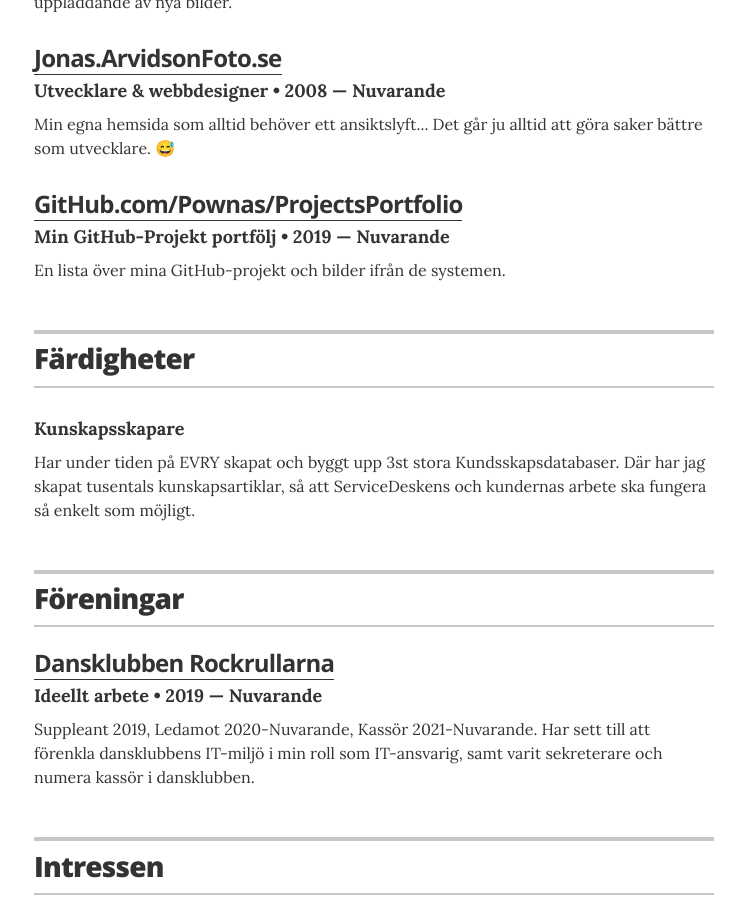
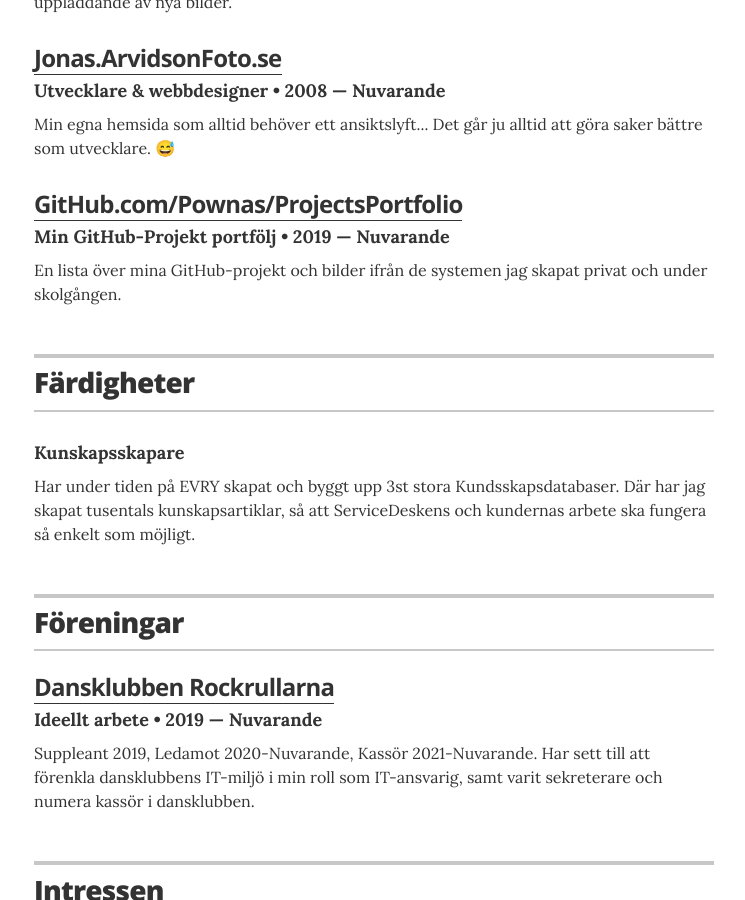
Before and after one commit to pownas/CV, a Jekyll site: the page built from index.html, in a window 1280 px wide and 900 px high, scrolled down 2182 px. Shown: the whole window, without its empty margins (266-1011 px from the left). Built offline with Jekyll 4.4.1, drawn with Linux system fonts in a browser that asks for light colours.

Commit message:
Uppdated projects description

```diff
--- a/_data/projects.yml
+++ b/_data/projects.yml
@@ -19,4 +19,4 @@
   role: "Min GitHub-Projekt portfölj"
   duration: "2019  &mdash; Nuvarande"
   url: "https://github.com/pownas/ProjectsPortfolio"
-  description: "En lista över mina GitHub-projekt och bilder ifrån de systemen."
+  description: "En lista över mina GitHub-projekt och bilder ifrån de systemen jag skapat privat och under skolgången."
```
